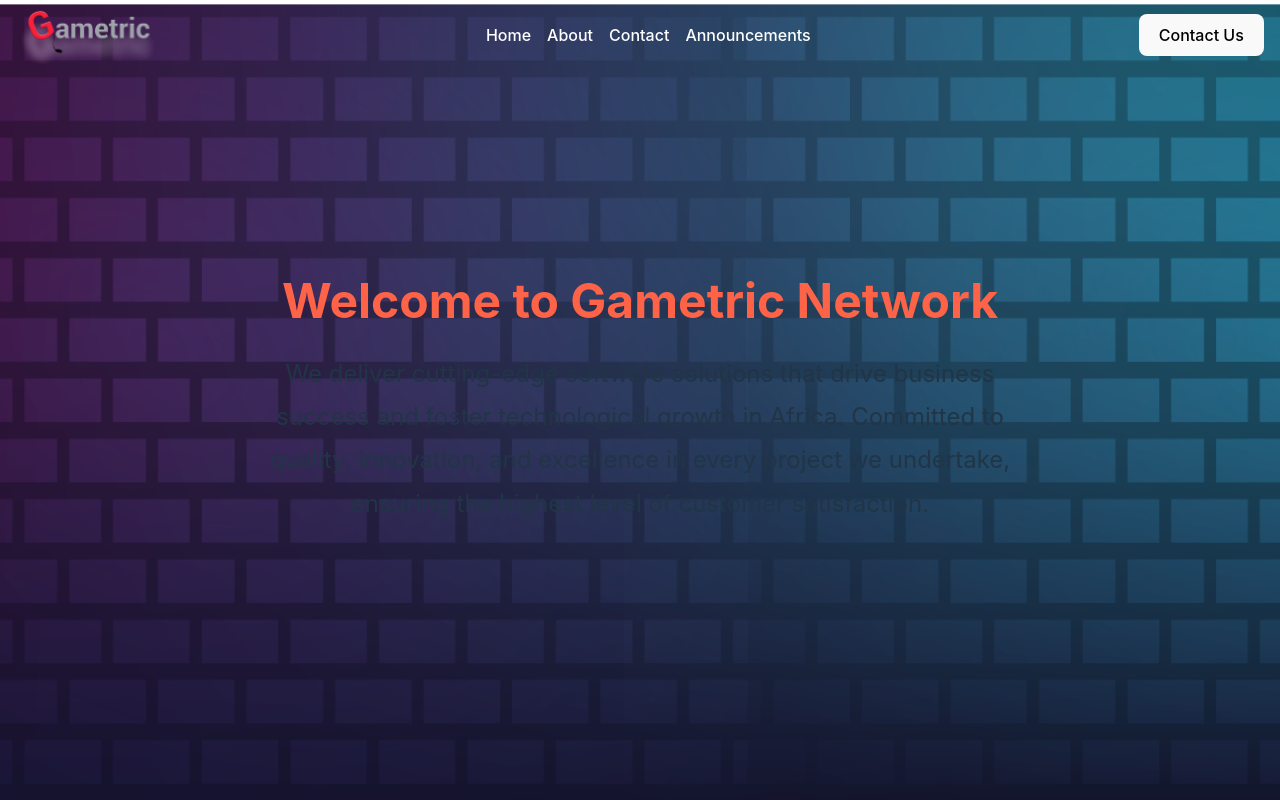
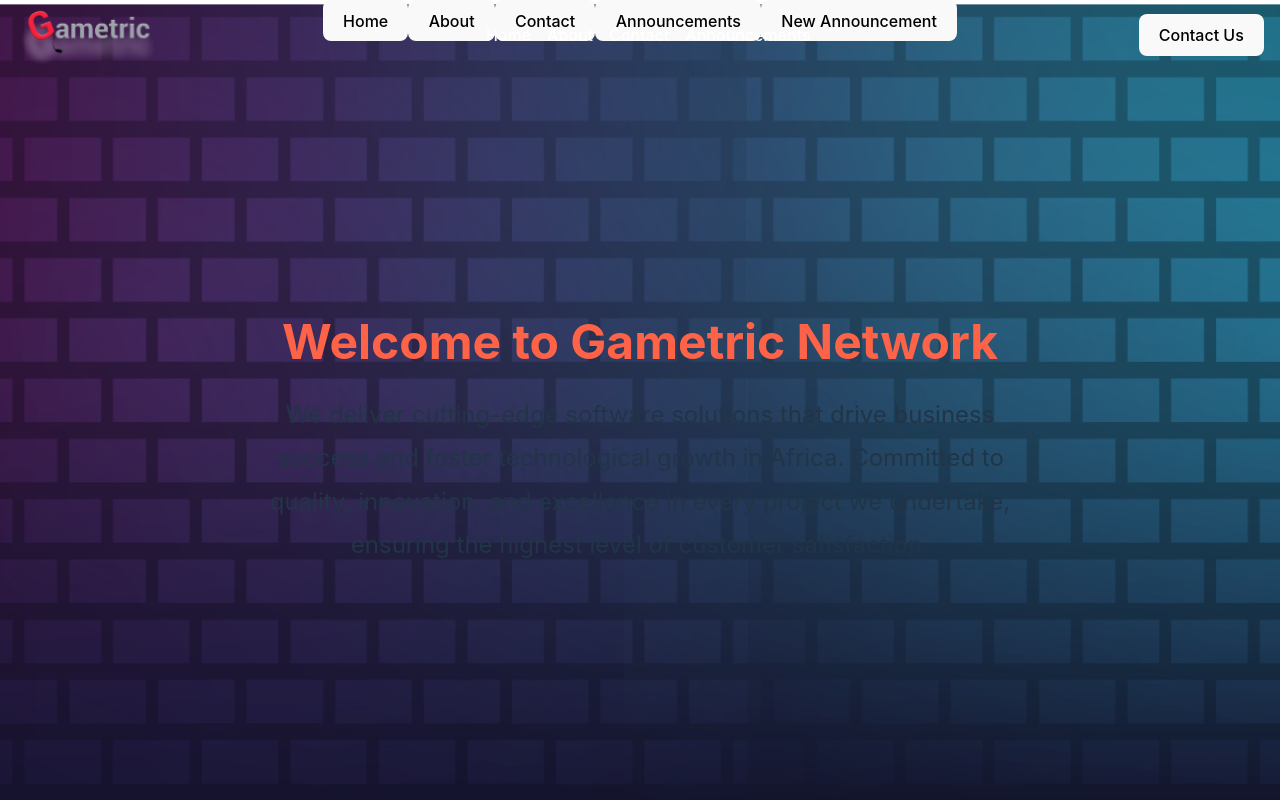
Before and after one commit to Nelyon108/GametricFrontend, a React (Vite) app: page / in a window 1280 px wide. Shown: the top 800 px of the page. Built offline with nearby package versions, Linux system fonts and the light colour scheme; no server answers.

Commit message:
Left to fix colors

```diff
--- a/index.html
+++ b/index.html
@@ -2,9 +2,9 @@
 <html lang="en">
   <head>
     <meta charset="UTF-8" />
-    <link rel="icon" type="image/svg+xml" href="/vite.svg" />
+    <link rel="icon" type="image/png" href="./src/assets/GametricG_2.png" />
     <meta name="viewport" content="width=device-width, initial-scale=1.0" />
-    <title>Vite + React + TS</title>
+    <title>Gametric Network</title>
   </head>
   <body>
     <div id="root"></div>
--- a/src/App.jsx
+++ b/src/App.jsx
@@ -1,23 +1,44 @@
 import './App.css'
-import { BrowserRouter as Router, Route, Routes } from 'react-router-dom';
+// import { BrowserRouter as Router, Route, Routes } from 'react-router-dom';
+import React, { useState } from 'react';
 import Home from './pages/home';
 import Contact from './pages/contact';
 import AnnouncementForm from './pages/announcementForm';
 import About from './pages/about';
 import Announcements from './pages/Announcements';
 
-function App() {
+const App =() => {
+  const [page, setPage] = useState('Home');
+
+  const renderPage = () => {
+    switch (page) {
+      case 'Home':
+        return <Home />;
+      case 'About':
+        return <About />;
+      case 'Contact':
+        return <Contact />;
+      case 'Announcements':
+        return <Announcements />;
+      case 'AnnouncementForm':
+        return <AnnouncementForm />;
+      default:
+        return <Home />;
+    }
+  };
+
   return (
-      <Router>
-      <Routes>
-        <Route path="/" element={<Home />} />
-        <Route path="/about" element={<About />} />
-        <Route path="/contact" element={<Contact />} />
-        <Route path="/announcements" element={<Announcements />} />
-        <Route path="/announcements/new/gametricPass" element={<AnnouncementForm />} />
-      </Routes>
-    </Router>
-  )
+    <div>
+      <nav>
+        <button onClick={() => setPage('Home')}>Home</button>
+        <button onClick={() => setPage('About')}>About</button>
+        <button onClick={() => setPage('Contact')}>Contact</button>
+        <button onClick={() => setPage('Announcements')}>Announcements</button>
+        <button onClick={() => setPage('AnnouncementForm')}>New Announcement</button>
+      </nav>
+      {renderPage()}
+    </div>
+  );
 }
 
 export default App
--- a/src/pages/Announcements.jsx
+++ b/src/pages/Announcements.jsx
@@ -1,7 +1,7 @@
 import axios from 'axios';
 import React, { useEffect, useState } from 'react'
 
-export default function Announcements () {
+const Announcements = () => {
     const [announcements, setAnnouncements] = useState([]);
     const [formData, setFormData] = useState({
       name: '',
@@ -70,3 +70,5 @@
     </div>
   )
 }
+
+export default Announcements;
--- a/src/pages/about.jsx
+++ b/src/pages/about.jsx
@@ -1,6 +1,6 @@
 import React from 'react'
 
-export default function about() {
+const about=()=> {
   return (
     <section className="about-page">
       <div className="content-container">
@@ -38,3 +38,5 @@
     </section>
   )
 }
+
+export default about;
--- a/src/pages/announcementForm.jsx
+++ b/src/pages/announcementForm.jsx
@@ -1,7 +1,7 @@
 import React, { useState } from 'react';
 import axios from 'axios';
 
-function announcementForm() {
+const announcementForm = () => {
   const [formData, setFormData] = useState({
     title: '',
     content: ''
--- a/src/pages/contact.jsx
+++ b/src/pages/contact.jsx
@@ -1,7 +1,7 @@
 import React, { useState } from 'react';
 import axios from 'axios';
 
-function contact() {
+const contact =() => {
   const [formData, setFormData] = useState({
     name: '',
     email: '',
--- a/src/pages/home.jsx
+++ b/src/pages/home.jsx
@@ -4,7 +4,7 @@
 import contact from './contact';
 import Services from '../components/Services';
 
-function home() {
+const home = () => {
   const [announcements, setAnnouncements] = useState([]);
   const [formData, setFormData] = useState({
     name: '',
```
Also changed, not shown: src/assets/GametricG_2.png (added).
